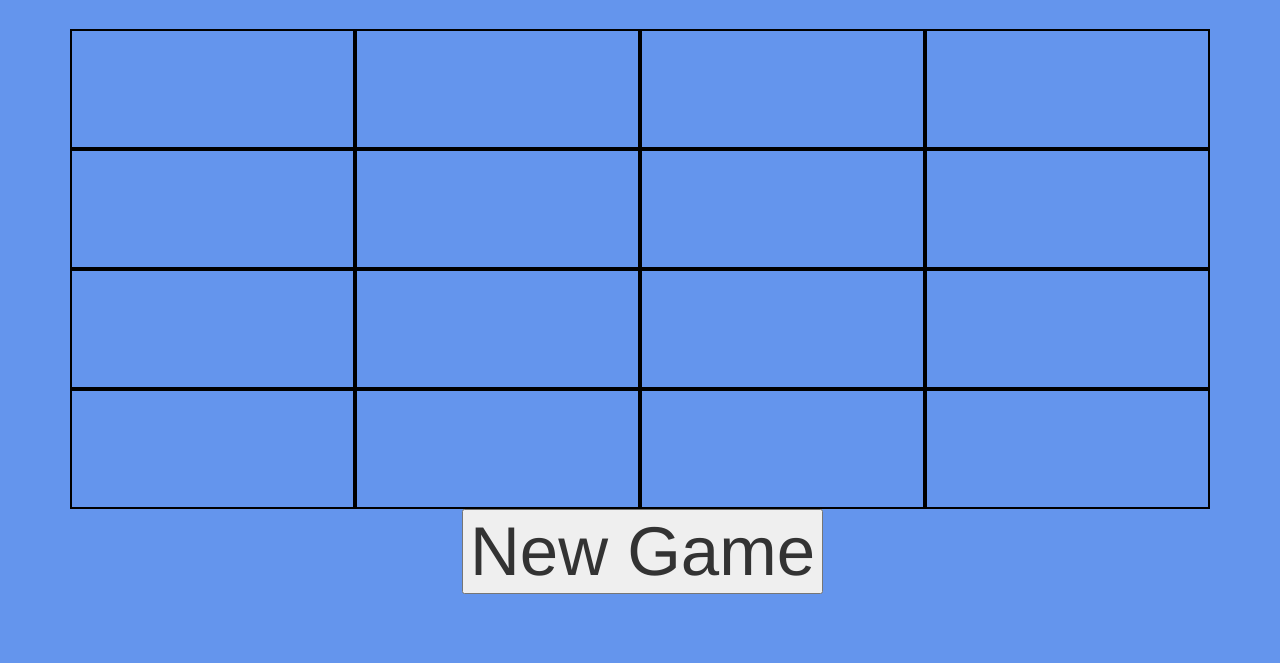
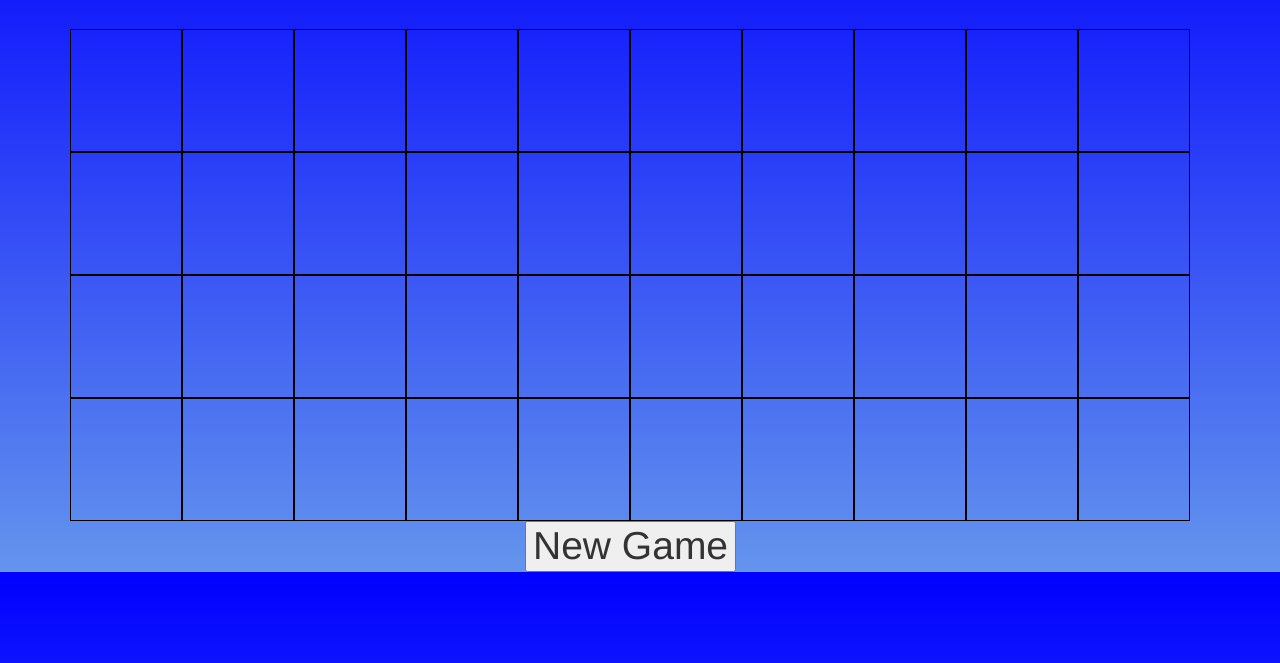
Before and after one commit to marlon-morrison/battleship, a plain HTML site: page index.html in a window 1280 px wide. Shown: the part 137-800 px from the top of the page. Drawn offline with Linux system fonts and the light colour scheme.

Commit message:
small changes

```diff
--- a/css/style.css
+++ b/css/style.css
@@ -1,42 +1,39 @@
 body {
-    background: cornflowerblue;
+    background:repeating-linear-gradient(blue,cornflowerblue);
 }
 header {
     text-align: center;
     font-size: 34px;
     color: #000;
 }
-#gameboard div {
-    border:2px solid #000;
-    height: 120px;
+#gameboard {
+    height: auto;
 }
-#gameboard div:hover {
-    border: 5px solid #000;
-    background-color: #880000;
-    animation: pulse 0.9s;
+.letter {
+    border:1px solid #000;
+    height:123px;
+    width: calc(100%/10 - 2px);
+}
+.letter:hover {
+    /* background: url(/media/target.png); */
+    background: red;
+    box-shadow: -6px 7px 10px #000, 13px 10px 10px #000;
 
 }
-@keyframes pulse {
-    0% {
-      background-color: cornflowerblue;
-    }
-    100% {
-      background-color: #880000;
-    }
-  }
-.letter {
-    font-size: 64px;
-    text-align: center;
-
+#turnsLeft {
+    font-size: 24px;
+    color: #000;
 }
 .gameover {
     position: absolute;
     top: 296px;
     font-size: 135px;
     left: 376px;
-    color:#000;
+    color:#fff;
+    background: #000;
+    box-shadow: -6px 7px 10px #000, 13px 10px 10px #000;
 }
-button {
-    margin-left: 377px;
-    font-size: 69px;
+#reset {
+    font-size: 39px;
+    margin-left: 455px;
 }
--- a/index.html
+++ b/index.html
@@ -21,12 +21,11 @@
     </header>
     <main>
         <div class="container">
-            <div id="gameboard">
-            </div>
+            <div id="turnsLeft"></div>
+            <div id="gameboard"></div>
+            <button id="reset" onclick="restart()">New Game</button>
+            <div id="level"></div>
             <div id="gameover"></div>
-            <div class="col-sm-12">
-                <button id="reset" onclick="restart()">New Game</button>
-            </div>
         </div>
     </main>
     <script src="js/app.js"></script>
--- a/js/app.js
+++ b/js/app.js
@@ -1,58 +1,10 @@
-let gamebored = document.getElementById("gameboard")
-let win = false
-let tries = 5
+let gamebored = document.getElementById("gameboard");
+let turnsLeft = document.getElementById("turnsLeft")
+let win = false ;
+let tries = 8;
 // Board
-const ships = [
-    {
-        position:0
-    },
-    {
-        position:1
-    },
-    {
-        position:2
-    },
-    {
-        position:3
-    },
-    {
-        position:4
-    },
-    {
-        position:5
-    },
-    {
-        position:6
-    },
-    {
-        position:7
-    },
-    {
-        position:8
-    },
-    {
-        position:9
-    },
-    {
-        position:10
-    },
-    {
-        position:11
-    },
-    {
-        position:12
-    },
-    {
-        position:13
-    },
-    {
-        position:14
-    },
-    {
-        position:15
-    },
-];
-for (let i = 0; i < ships.length; i++) {
+
+for (let i = 0; i < 40; i++) {
     var ele = document.createElement("div");
     ele.classList.add("col-sm-3","letter");
     // ele.style.background = "lightblue";
@@ -63,13 +15,12 @@ for (let i = 0; i < ships.length; i++) {
     });
 };
 // Computer move
-let computer = ships[Math.floor(Math.random()*Math.floor(ships.length))];
-console.log(computer);
+let computer = Math.floor(Math.random()*Math.floor(20));
 // Game play
 
 function player(tile) {
     var value = tile.getAttribute('data-value');
-    var gameover = document.getElementById("gameover")
+    var gameover = document.getElementById("gameover");
     if (!win) {
         if (tries < 1) {
             win = true
@@ -77,20 +28,19 @@ function player(tile) {
             gameover.classList.add("gameover")
         }
 
-        if (value == computer.position) {
+        if (value == computer) {
             console.log("win");
             tile.style.background = "green"
             gameover.innerText = "Game Over"
             gameover.classList.add("gameover")
             win = true
         } else {
-            tries--
+            turnsLeft.innerText = `You have ${tries--} turns left until your ship escape.`
             console.log("miss");
             tile.style.background = "#880000"
         };
         // debugger
     }
-
     return false;
 };
 // Reset
```
Also changed, not shown: media/target (1).jpg (deleted), media/target.png (added).
